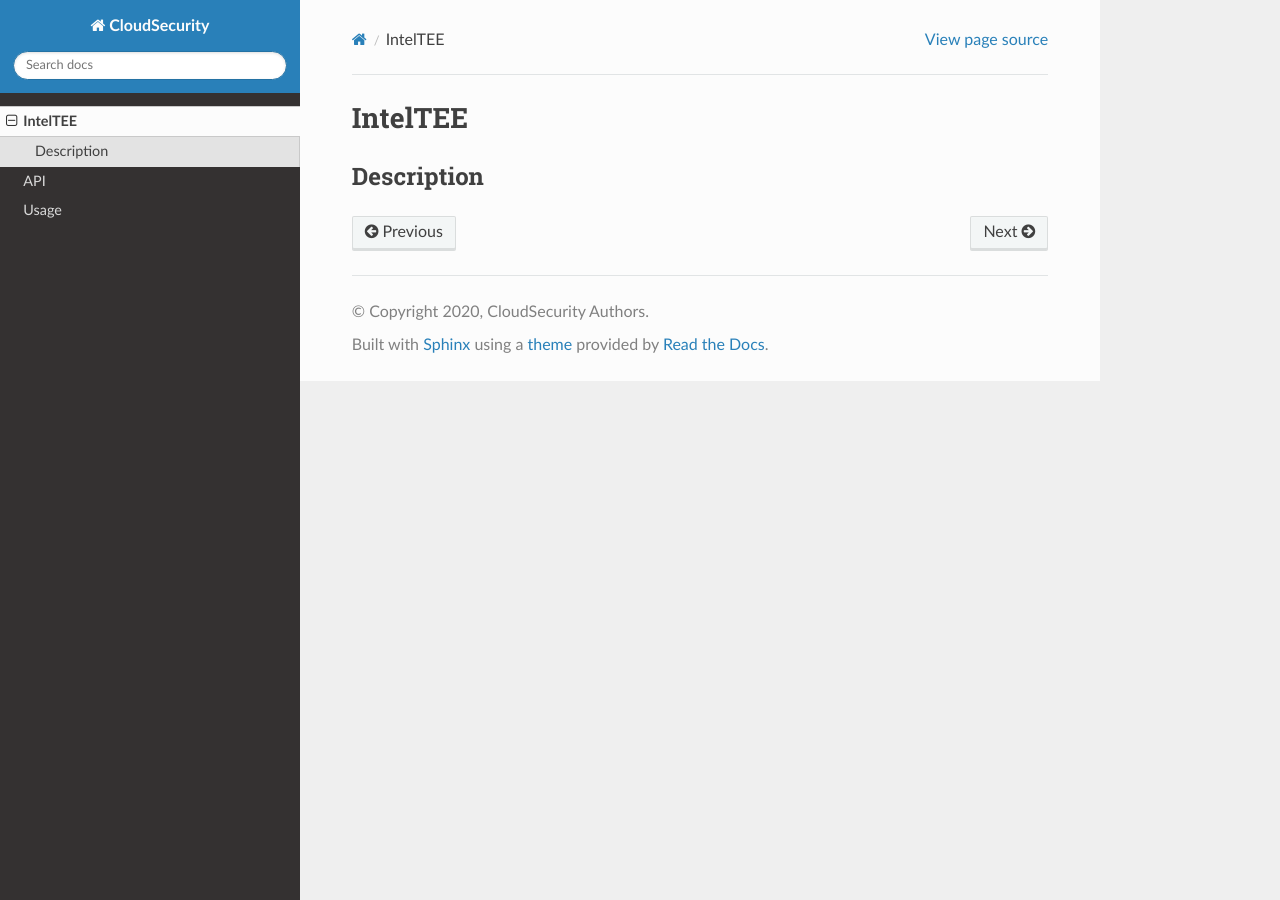
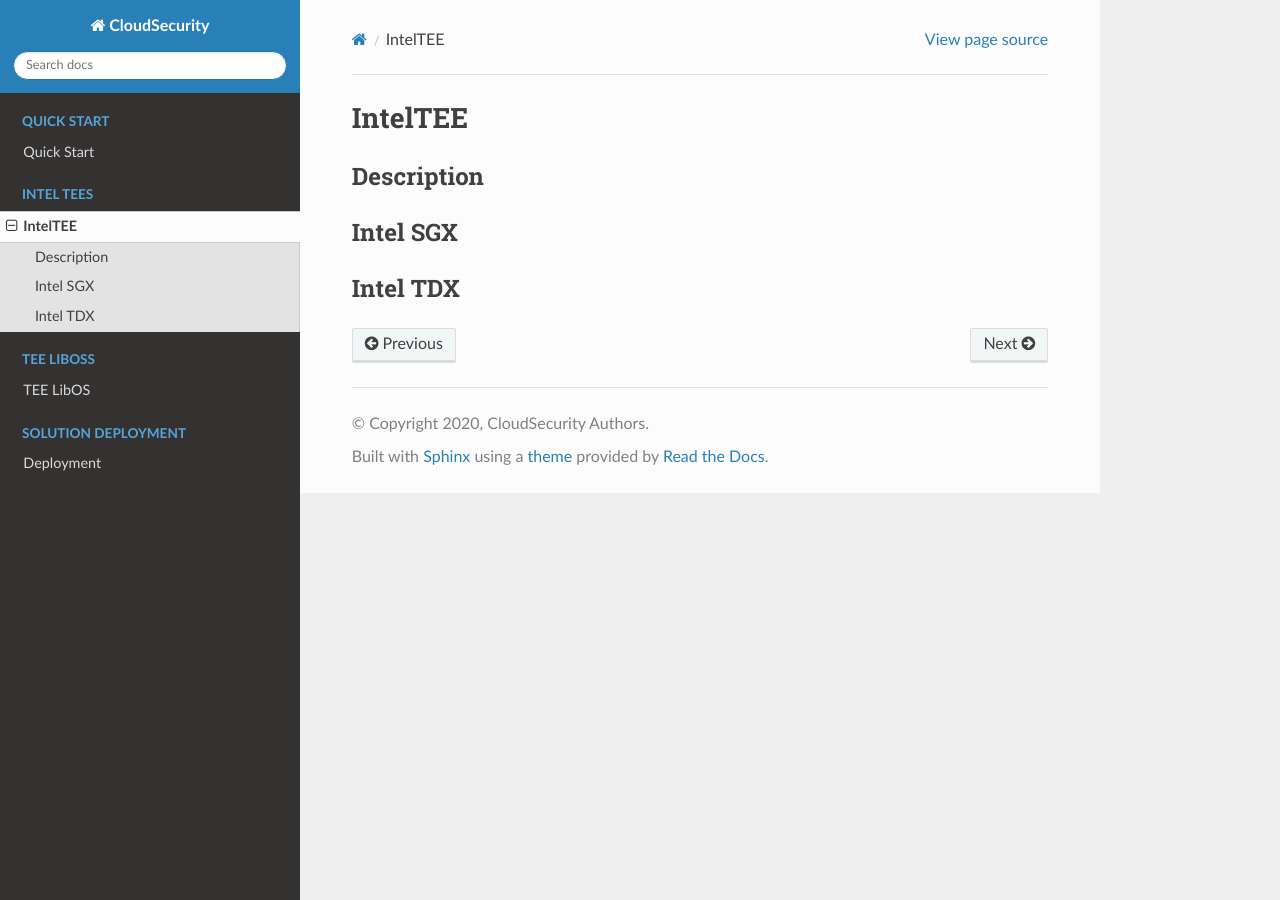
Before and after one commit to RodgerZhu/Cloud_Security, a Sphinx documentation site: the page built from Docs/readdoc/docs/source/inteltee.rst, in a window 1280 px wide. Built offline with Sphinx 7.4.7 and the Read the Docs theme 2.0.0, drawn with Linux system fonts in a browser that asks for light colours; pages that are not in the unit, such as notebooks, are missing from menus.

Commit message:
Add more rst

```diff
--- /dev/null
+++ b/Docs/readdoc/docs/source/deployment.rst
@@ -0,0 +1,5 @@
+Deployment
+==========
+
+Description
+-----------
--- a/Docs/readdoc/docs/source/inteltee.rst
+++ b/Docs/readdoc/docs/source/inteltee.rst
@@ -3,3 +3,11 @@ IntelTEE
 
 Description
 -----------
+
+
+Intel SGX
+---------
+
+
+Intel TDX
+---------
--- a/Docs/readdoc/docs/source/teslibos.rst
+++ b/Docs/readdoc/docs/source/quickstart.rst
@@ -1,5 +1,5 @@
-TEELibOS
-=====
+Quick Start
+==========
 
 Description
 -----------
--- /dev/null
+++ b/Docs/readdoc/docs/source/teelibos.rst
@@ -0,0 +1,13 @@
+TEE LibOS
+==========
+
+Description
+-----------
+
+
+Gramine
+-------
+
+
+Occlum
+------
```
Also changed, not shown: Docs/readdoc/docs/source/index.rst (+21 -3 lines).
